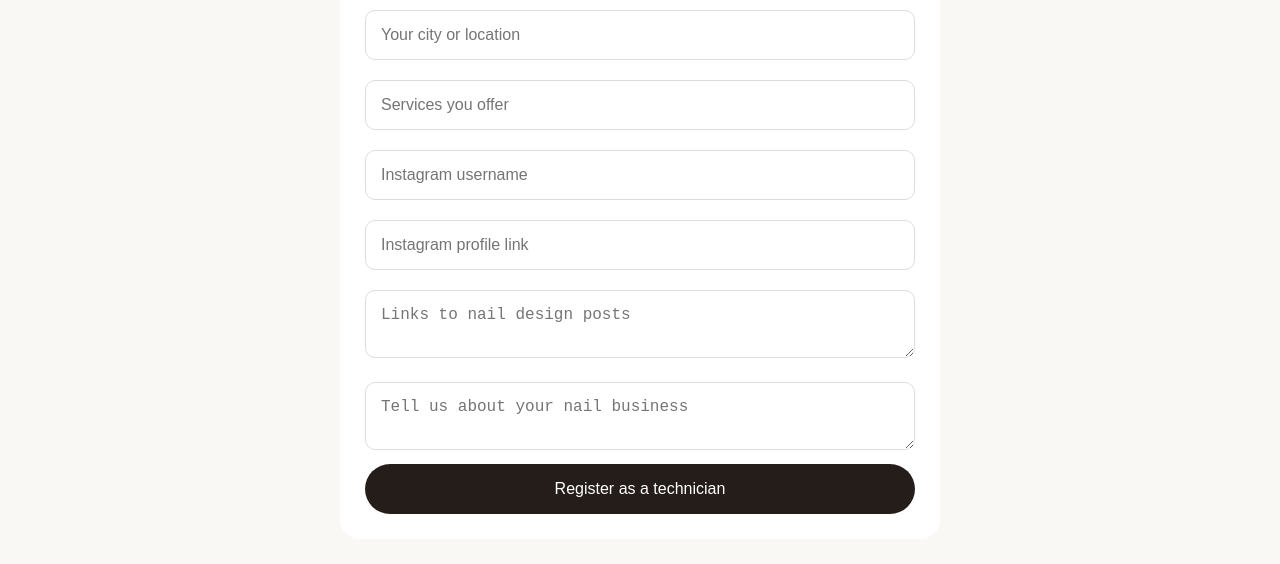
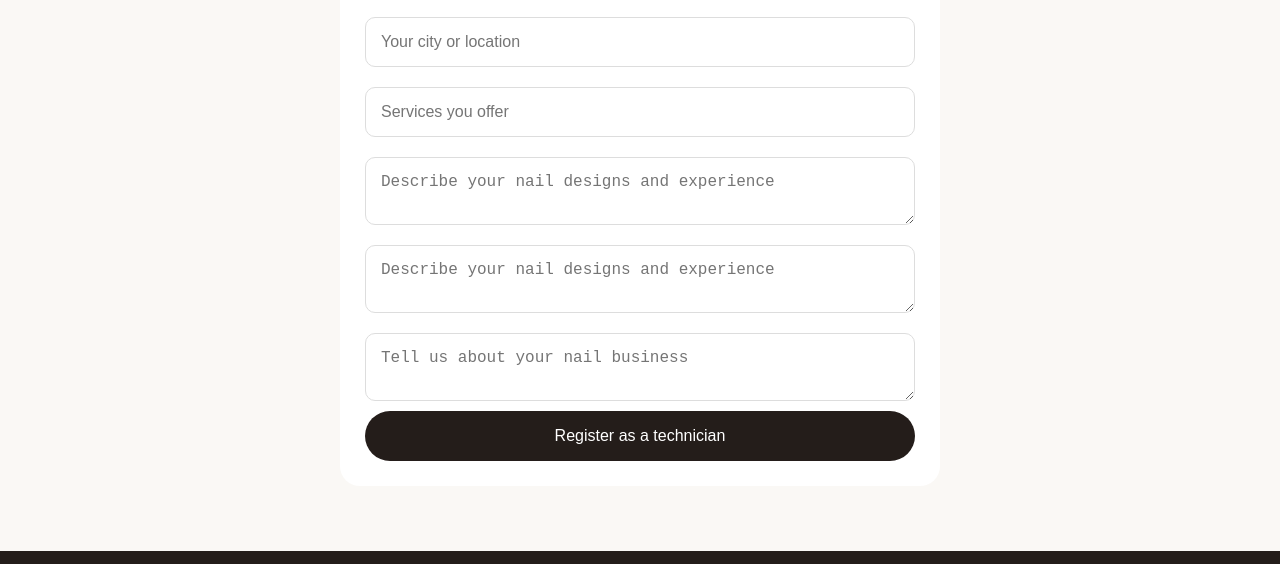
Before and after one commit to alexkayondo99-tech/Nailora, a plain HTML site: page index.html in a window 1280 px wide. Shown: the part 2999-3563 px from the top of the page. Drawn offline with Linux system fonts and the light colour scheme.

Commit message:
Update index.html

```diff
--- a/index.html
+++ b/index.html
@@ -1,4 +1,4 @@
-
+=
 <!DOCTYPE html>
 <html lang="en">
 <head>
@@ -152,9 +152,9 @@ footer{background:#241d1a;color:white;text-align:center;padding:35px 20px}
 <input id="techPhone" placeholder="Phone number" required>
 <input id="techLocation" placeholder="Your city or location" required>
 <input id="techServices" placeholder="Services you offer" required>
-<input id="techInstagram" placeholder="Instagram username">
-<input id="techInstagramLink" type="url" placeholder="Instagram profile link">
-<textarea id="techPortfolio" placeholder="Links to nail design posts"></textarea>
+<textarea id="techPortfolio" placeholder="Describe your nail designs and experience"></textarea>
+
+<textarea id="techPortfolio" placeholder="Describe your nail designs and experience"></textarea>
 <textarea id="techDetails" placeholder="Tell us about your nail business"></textarea>
 <button type="submit">Register as a technician</button>
 </form>
```
